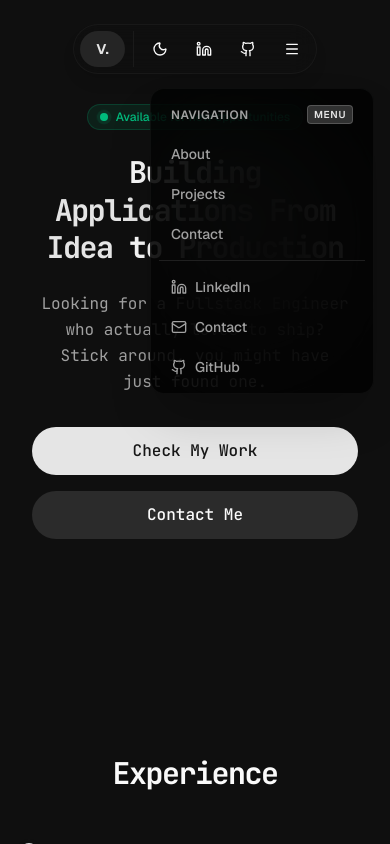
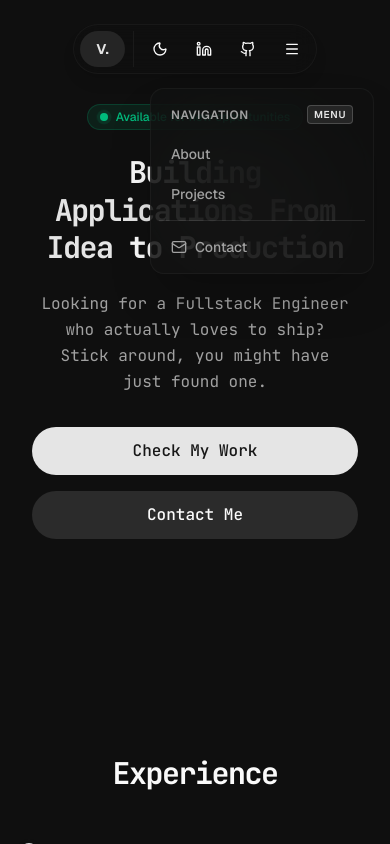
Before and after one commit to vaggelismpomponis/portfolio, a Next.js app: page / in a window 390 px wide. Both pictures are taken after a click on the button 291 px from the left and 49 px from the top of the page. Shown: the top 844 px of the page. Built offline with nearby package versions, Linux system fonts and the light colour scheme.

Commit message:
feat: Add Navbar component with navigation links, theme toggle, social media links, and a responsive mobile menu.

```diff
--- a/src/components/navbar.tsx
+++ b/src/components/navbar.tsx
@@ -95,48 +95,30 @@ export function Navbar() {
                     initial={{ opacity: 0, scale: 0.95, y: -10 }}
                     animate={{ opacity: 1, scale: 1, y: 0 }}
                     exit={{ opacity: 0, scale: 0.95, y: -10 }}
-                    className="absolute top-16 right-4 w-56 p-2 rounded-xl border border-border/40 bg-black/80 backdrop-blur-3xl shadow-2xl flex flex-col gap-1 md:hidden pointer-events-auto"
+                    className="absolute top-16 right-4 w-56 p-2 rounded-xl border border-border/40 bg-background/80 backdrop-blur-3xl shadow-2xl flex flex-col gap-1 md:hidden pointer-events-auto"
                 >
                     <div className="px-3 py-2 text-xs font-semibold text-muted-foreground uppercase tracking-wider flex justify-between items-center">
                         <span>Navigation</span>
-                        <span className="text-[10px] bg-primary/20 text-primary px-1.5 py-0.5 rounded border border-primary/20">Menu</span>
+                        <span className="text-[10px] bg-primary/10 text-primary px-1.5 py-0.5 rounded border border-primary/20">Menu</span>
                     </div>
-                    {navItems.map((item) => (
+                    {navItems.filter(item => item.name !== "Contact").map((item) => (
                         <Link
                             key={item.name}
                             href={item.href}
-                            className="px-3 py-2 rounded-lg text-sm font-medium text-muted-foreground hover:text-foreground hover:bg-white/10 transition-colors"
+                            className="px-3 py-2 rounded-lg text-sm font-medium text-muted-foreground hover:text-foreground hover:bg-accent transition-colors"
                             onClick={() => setIsOpen(false)}
                         >
                             {item.name}
                         </Link>
                     ))}
-                    <div className="h-px bg-white/10 my-1" />
-                    <Link
-                        href={content.hero.social.linkedin}
-                        target="_blank"
-                        className="px-3 py-2 rounded-lg text-sm font-medium text-muted-foreground hover:text-foreground hover:bg-white/10 transition-colors flex items-center gap-2"
-                        onClick={() => setIsOpen(false)}
-                    >
-                        <Linkedin className="h-4 w-4" />
-                        LinkedIn
-                    </Link>
+                    <div className="h-px bg-border my-1" />
                     <Link
                         href={content.hero.social.email}
-                        className="px-3 py-2 rounded-lg text-sm font-medium text-muted-foreground hover:text-foreground hover:bg-white/10 transition-colors flex items-center gap-2"
+                        className="px-3 py-2 rounded-lg text-sm font-medium text-muted-foreground hover:text-foreground hover:bg-accent transition-colors flex items-center gap-2"
                         onClick={() => setIsOpen(false)}
                     >
                         <Mail className="h-4 w-4" />
                         Contact
-                    </Link>
-                    <Link
-                        href="#"
-                        target="_blank"
-                        className="px-3 py-2 rounded-lg text-sm font-medium text-muted-foreground hover:text-foreground hover:bg-white/10 transition-colors flex items-center gap-2"
-                        onClick={() => setIsOpen(false)}
-                    >
-                        <Github className="h-4 w-4" />
-                        GitHub
                     </Link>
                 </motion.div>
             )}
```
